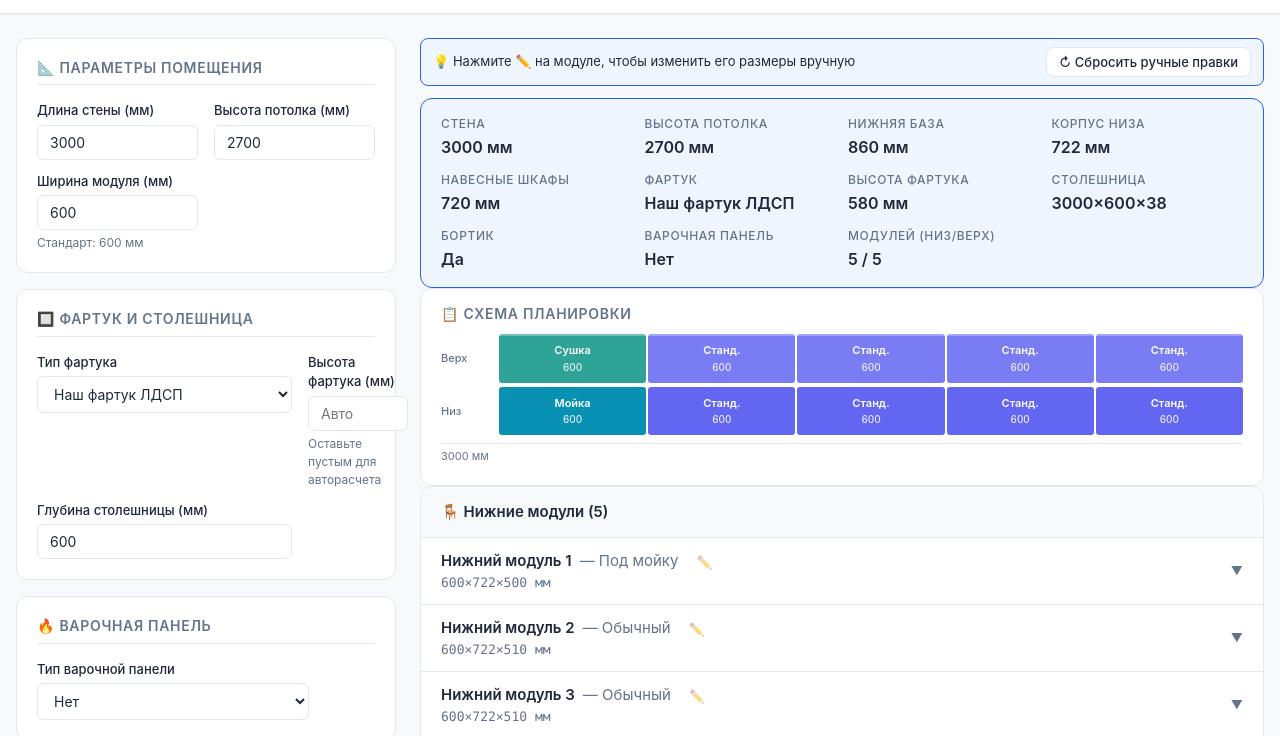
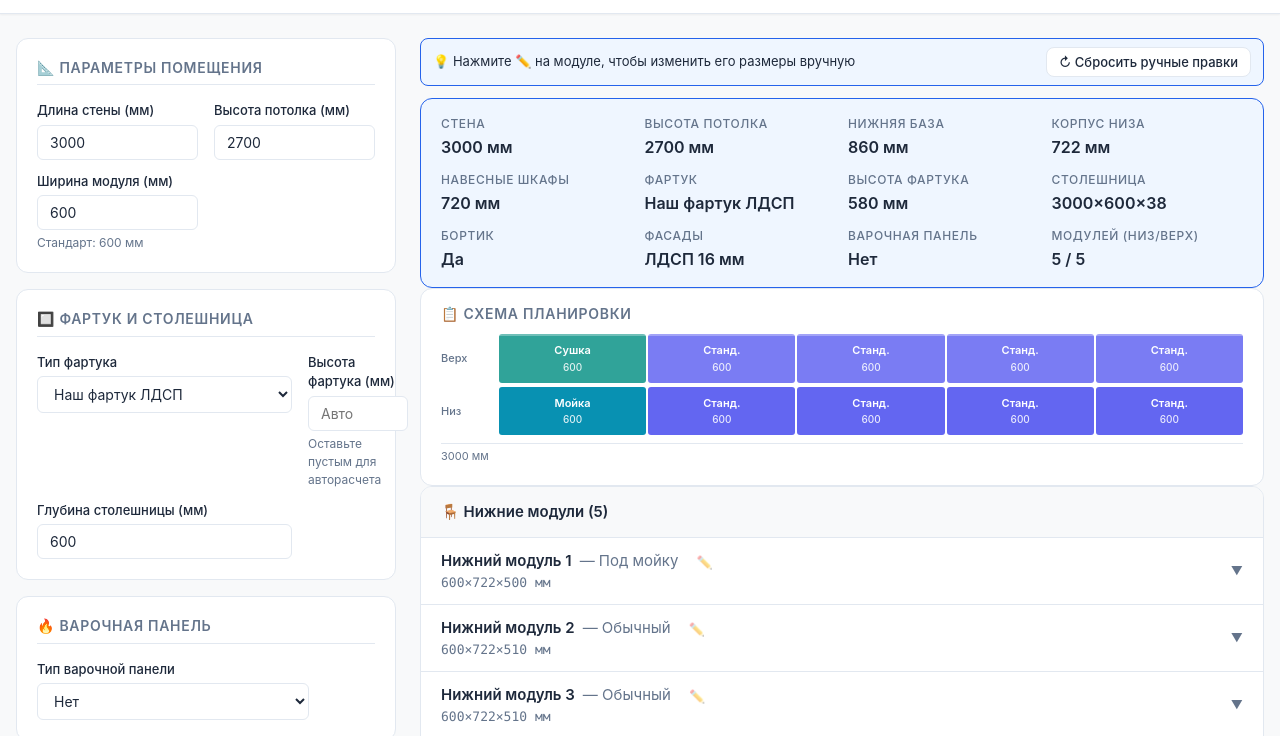
Before and after one commit to madkech/Support_mebel, a website built with Vite: page web-ui/index.html in a window 1280 px wide. Shown: the part 64-800 px from the top of the page. Built offline with nearby package versions, Linux system fonts and the light colour scheme.

Commit message:
Фасады: материалы, толщина, количество (facadeRules.ts). Витрины: тип, профиль, стекло (VitrineSpec). Web UI: выбор в форме, отображение в сводке.

```diff
--- a/web-ui/src/components/results-panel.ts
+++ b/web-ui/src/components/results-panel.ts
@@ -1,5 +1,5 @@
 import type { KitchenProject } from '../bridge.ts';
-import { backsplashLabels, cooktopLabels } from '../utils/labels.ts';
+import { backsplashLabels, cooktopLabels, facadeMaterialLabels } from '../utils/labels.ts';
 import { formatBoolean } from '../utils/format.ts';
 import { renderModuleTable } from './module-table.ts';
 import { renderLayoutScheme } from './layout-scheme.ts';
@@ -79,6 +79,10 @@ export function renderResults(
       <span class="summary-item__value">${formatBoolean(project.countertopUpstand)}</span>
     </div>
     <div class="summary-item">
+      <span class="summary-item__label">Фасады</span>
+      <span class="summary-item__value">${facadeMaterialLabels[project.facadeMaterial] ?? project.facadeMaterial} ${project.facadeThicknessMm} мм</span>
+    </div>
+    <div class="summary-item">
       <span class="summary-item__label">Варочная панель</span>
       <span class="summary-item__value">${cooktopLabels[project.cooktopType] ?? project.cooktopType}</span>
     </div>
```
Also changed, not shown: web-ui/dist/assets/index-B5es3g-J.js (deleted), web-ui/dist/assets/index-DOrcZeHn.js (added), web-ui/dist/index.html.
